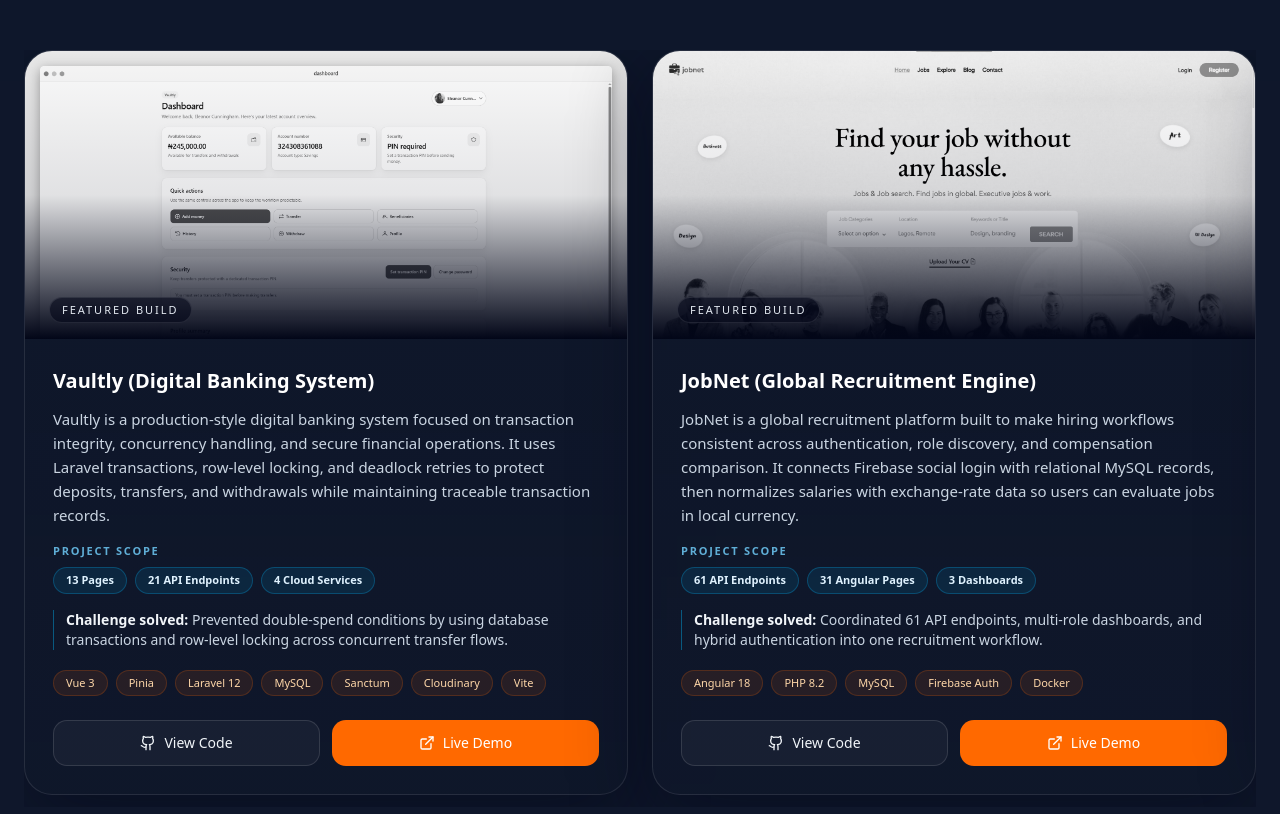
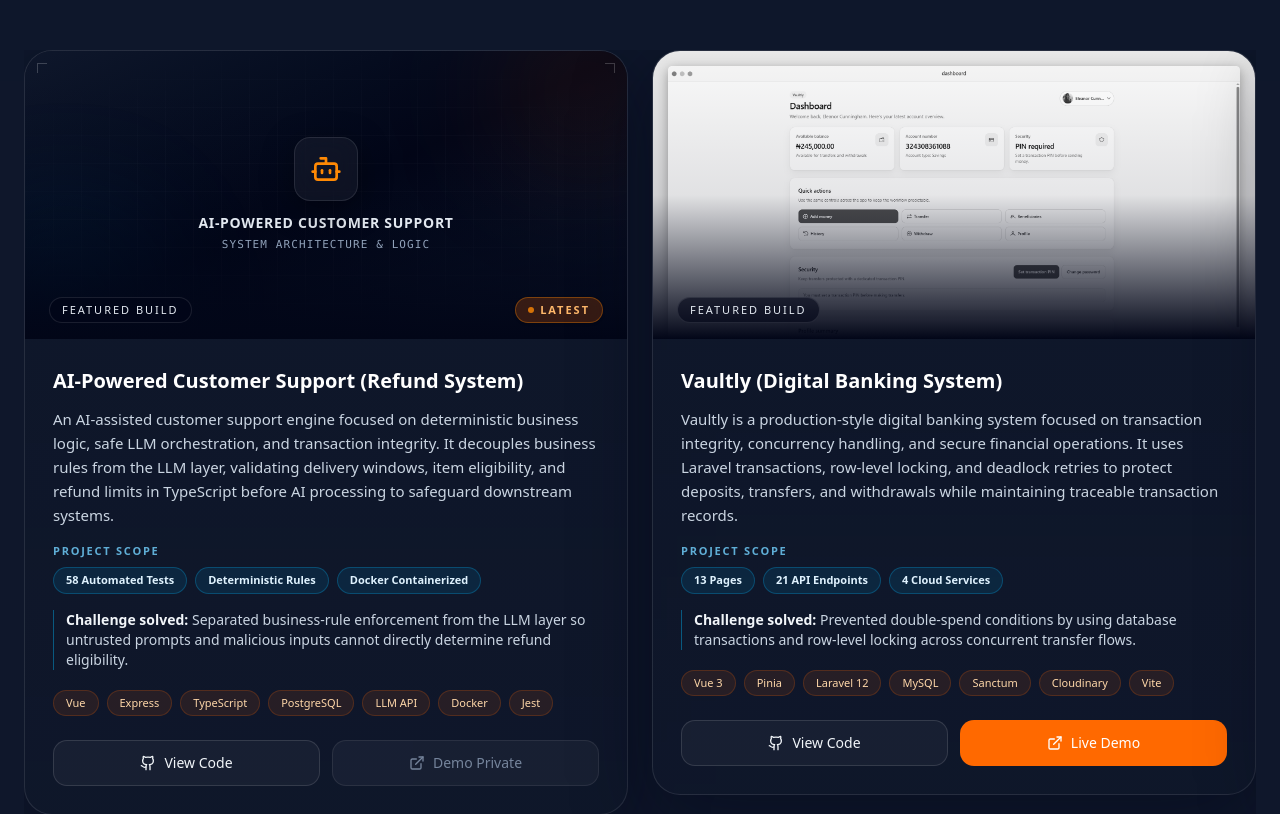
Before and after one commit to SlinkyCollins/Portfolio, a React (Vite) app: page / in a window 1280 px wide. Shown: the part 2460-3274 px from the top of the page. Built offline with nearby package versions, Linux system fonts and the light colour scheme; grey boxes are pictures that could not be loaded.

Commit message:
feat(projects): showcase latest AI refund system
- Populate latest project card with details from resume
- Add reusable fallback placeholder for missing project images
- Add subtle "Latest" badge to highlight newest project

```diff
--- a/src/components/Projects.jsx
+++ b/src/components/Projects.jsx
@@ -1,5 +1,5 @@
 import { useState } from "react"
-import { ChevronLeft, ChevronRight, ExternalLink, Github, ChevronDown } from "lucide-react"
+import { ChevronLeft, ChevronRight, ExternalLink, Github, ChevronDown, Bot, Cpu } from "lucide-react"
 import { motion } from "framer-motion"
 import { Swiper, SwiperSlide } from "swiper/react"
 import { A11y, Navigation } from "swiper/modules"
@@ -10,12 +10,33 @@
   // MOBILE UX: tracks which project cards are expanded (keyed by project title).
   // Each card's expand/collapse state is independent of the others.
   const [expandedCards, setExpandedCards] = useState({})
+  const [imageErrors, setImageErrors] = useState({})
 
   const toggleCard = (title) => {
     setExpandedCards((prev) => ({ ...prev, [title]: !prev[title] }))
   }
 
+  const handleImageError = (title) => {
+    setImageErrors((prev) => ({ ...prev, [title]: true }))
+  }
+
   const projects = [
+    {
+      title: "AI-Powered Customer Support (Refund System)",
+      description:
+        "An AI-assisted customer support engine focused on deterministic business logic, safe LLM orchestration, and transaction integrity. It decouples business rules from the LLM layer, validating delivery windows, item eligibility, and refund limits in TypeScript before AI processing to safeguard downstream systems.",
+      // Metrics give recruiters a quick proof point for project depth without lengthening the description.
+      metrics: ["58 Automated Tests", "Deterministic Rules", "Docker Containerized"],
+      // Challenge statements summarize the hardest engineering problem each project solved.
+      challenge:
+        "Separated business-rule enforcement from the LLM layer so untrusted prompts and malicious inputs cannot directly determine refund eligibility.",
+      tech: ["Vue", "Express", "TypeScript", "PostgreSQL", "LLM API", "Docker", "Jest"],
+      codeUrl: "https://github.com/SlinkyCollins",
+      liveUrl: "",
+      image: "",
+      icon: Bot,
+      isLatest: true,
+    },
     {
       title: "Vaultly (Digital Banking System)",
       description:
@@ -53,18 +74,6 @@
       codeUrl: "https://github.com/SlinkyCollins/Bank-App",
       liveUrl: "https://nairanest.vercel.app/",
       image: "/images/projects/bank.png",
-    },
-    {
-      title: "Phone OS Simulator (Browser-Based Mobile OS)",
-      description:
-        "Phone OS Simulator is a browser-based mobile environment built with Vanilla JavaScript to model app state, persistence, and device-like interactions without a framework. It coordinates isolated applications, USSD validation, Canvas gameplay, and webcam access through DOM state and browser APIs.",
-      metrics: ["10 Applications", "5 Persistent Modules", "4+ Browser APIs"],
-      challenge:
-        "Simulated an OS-like browser experience by coordinating persistent LocalStorage modules with Canvas and Webcam APIs.",
-      tech: ["Vanilla JavaScript", "Canvas API", "Webcam API", "LocalStorage", "CSS3"],
-      codeUrl: "https://github.com/SlinkyCollins/Phone-App",
-      liveUrl: "https://slinkycollins.github.io/Phone-App/",
-      image: "/images/projects/phone.png",
     }
   ]
 
@@ -157,17 +166,56 @@
             {projects.map((project) => {
               // MOBILE UX: per-card expanded flag driving progressive disclosure below.
               const isExpanded = !!expandedCards[project.title]
+              const CardIcon = project.icon || Cpu
 
               return (
                 <SwiperSlide key={project.title} className="!h-auto min-w-0">
                   <article className="group flex h-full min-w-0 flex-col overflow-hidden rounded-[1.75rem] border border-white/10 bg-[linear-gradient(180deg,rgba(15,23,42,0.96),rgba(15,23,42,0.82))] shadow-[0_24px_80px_rgba(2,6,23,0.45)] transition duration-300 hover:-translate-y-1 hover:border-orange-400/60">
                     <div className="relative overflow-hidden">
-                    <div className="absolute inset-0 z-10 bg-gradient-to-t from-slate-950 via-slate-950/10 to-transparent" />
+                      <div className="absolute inset-0 z-10 bg-gradient-to-t from-slate-950 via-slate-950/10 to-transparent pointer-events-none" />
+                      {project.image && !imageErrors[project.title] ? (
                         <img
                           src={project.image}
                           alt={`${project.title} screenshot`}
+                          onError={() => handleImageError(project.title)}
                           className="w-full h-44 object-cover object-top group-hover:scale-105 sm:h-56 lg:h-72 transition-transform duration-500 grayscale group-hover:grayscale-0"
                         />
+                      ) : (
+                        <div
+                          className="relative flex h-44 w-full flex-col items-center justify-center overflow-hidden bg-gradient-to-br from-slate-900 via-slate-950 to-slate-900 sm:h-56 lg:h-72 select-none"
+                          aria-label={`${project.title} visual placeholder`}
+                        >
+                          {/* Ambient background glow & technical grid */}
+                          <div
+                            className="absolute inset-0 opacity-25"
+                            style={{
+                              backgroundImage: `linear-gradient(to right, rgba(255, 255, 255, 0.08) 1px, transparent 1px), linear-gradient(to bottom, rgba(255, 255, 255, 0.08) 1px, transparent 1px)`,
+                              backgroundSize: "28px 28px",
+                              maskImage: "radial-gradient(ellipse 70% 60% at 50% 50%, black 50%, transparent 100%)",
+                              WebkitMaskImage: "radial-gradient(ellipse 70% 60% at 50% 50%, black 50%, transparent 100%)",
+                            }}
+                          />
+                          <div className="absolute -top-12 -right-12 h-44 w-44 rounded-full bg-orange-500/10 blur-3xl transition duration-500 group-hover:bg-orange-500/20" />
+                          <div className="absolute -bottom-12 -left-12 h-44 w-44 rounded-full bg-sky-500/10 blur-3xl transition duration-500 group-hover:bg-sky-500/20" />
+
+                          {/* Centerpiece graphic & icon */}
+                          <div className="relative z-10 flex flex-col items-center px-6 text-center transition-transform duration-500 group-hover:scale-105">
+                            <div className="mb-3 flex h-14 w-14 items-center justify-center rounded-2xl border border-white/10 bg-white/5 text-orange-400 shadow-[0_8px_32px_rgba(0,0,0,0.35)] backdrop-blur-md transition-colors duration-300 group-hover:border-orange-400/40 group-hover:text-orange-300 sm:h-16 sm:w-16">
+                              <CardIcon size={28} className="sm:h-8 sm:w-8" />
+                            </div>
+                            <span className="max-w-[260px] truncate text-xs font-semibold tracking-wider text-slate-200 uppercase sm:text-sm">
+                              {project.title.split("(")[0].trim()}
+                            </span>
+                            <span className="mt-1 font-mono text-[10px] tracking-widest text-slate-400 uppercase sm:text-[11px]">
+                              System Architecture &amp; Logic
+                            </span>
+                          </div>
+
+                          {/* Subtle decorative technical corner accents */}
+                          <div className="absolute top-3 left-3 h-2.5 w-2.5 border-t border-l border-white/20" />
+                          <div className="absolute top-3 right-3 h-2.5 w-2.5 border-t border-r border-white/20" />
+                        </div>
+                      )}
                       <div className="absolute inset-x-0 bottom-0 z-20 flex items-center justify-between px-4 pb-4 sm:px-6">
                         {project.status === "ongoing" ? (
                           <div className="inline-flex items-center gap-2 rounded-full border border-emerald-400/30 bg-emerald-500/15 px-3 py-1 text-[11px] font-medium uppercase tracking-[0.18em] text-emerald-300">
@@ -177,6 +225,13 @@
                         ) : (
                           <div className="inline-flex rounded-full border border-white/10 bg-slate-950/60 px-3 py-1 text-[11px] font-medium uppercase tracking-[0.18em] text-slate-200">
                             Featured Build
+                          </div>
+                        )}
+
+                        {project.isLatest && (
+                          <div className="inline-flex items-center gap-1.5 rounded-full border border-orange-400/35 bg-orange-500/20 backdrop-blur-md px-3 py-1 text-[11px] font-semibold uppercase tracking-[0.18em] text-orange-300 shadow-sm">
+                            <span className="h-1.5 w-1.5 rounded-full bg-orange-400 animate-pulse" />
+                            Latest
                           </div>
                         )}
                       </div>
@@ -190,8 +245,7 @@
                       {/* POLISH PASS (Task 1): Clean description line-clamping logic.
                         Unclamps completely when isExpanded is true or when on sm+ screens. */}
                       <p
-                      className={`mt-3 text-xs leading-6 text-slate-300 sm:text-sm lg:text-[15px] ${
-                        isExpanded ? "" : "line-clamp-3"
+                        className={`mt-3 text-xs leading-6 text-slate-300 sm:text-sm lg:text-[15px] ${isExpanded ? "" : "line-clamp-3"
                           } sm:line-clamp-none`}
                       >
                         {project.description}
@@ -252,8 +306,7 @@
 
                       {/* Progressive Disclosure Section: Challenge Solved */}
                       <p
-                      className={`mt-4 border-l border-sky-400/40 pl-3 text-xs leading-5 text-slate-300 sm:text-sm ${
-                        isExpanded ? "block" : "hidden"
+                        className={`mt-4 border-l border-sky-400/40 pl-3 text-xs leading-5 text-slate-300 sm:text-sm ${isExpanded ? "block" : "hidden"
                           } sm:block`}
                       >
                         <span className="font-semibold text-slate-100">Challenge solved:</span>{" "}
@@ -290,27 +343,37 @@
                       {/* Primary Action Controls */}
                       <div className="mt-6 grid gap-3 lg:grid-cols-2">
                         <motion.a
-                        href={project.codeUrl}
+                          href={project.codeUrl || "https://github.com/SlinkyCollins"}
                           target="_blank"
                           rel="noreferrer"
-                        className="inline-flex items-center justify-center gap-2 rounded-xl border border-white/12 bg-white/4 px-4 py-3 text-sm font-medium text-slate-100 transition hover:border-orange-400 hover:bg-white/8"
+                          className="inline-flex items-center justify-center gap-2 rounded-xl border border-white/12 bg-white/4 px-4 py-3 text-sm font-medium text-slate-100 transition hover:border-orange-400 hover:bg-white/8 cursor-pointer"
                           whileHover={{ opacity: 0.95 }}
                           transition={{ duration: 0.2, ease: "easeOut" }}
                         >
                           <Github size={16} />
                           View Code
                         </motion.a>
+                        {project.liveUrl ? (
                           <motion.a
                             href={project.liveUrl}
                             target="_blank"
                             rel="noreferrer"
-                        className="inline-flex items-center justify-center gap-2 rounded-xl bg-orange-500 px-4 py-3 text-sm font-medium text-white transition hover:bg-orange-400"
+                            className="inline-flex items-center justify-center gap-2 rounded-xl bg-orange-500 px-4 py-3 text-sm font-medium text-white transition hover:bg-orange-400 cursor-pointer"
                             whileHover={{ opacity: 0.95 }}
                             transition={{ duration: 0.2, ease: "easeOut" }}
                           >
                             <ExternalLink size={16} />
                             Live Demo
                           </motion.a>
+                        ) : (
+                          <span
+                            className="inline-flex items-center justify-center gap-2 rounded-xl border border-white/10 bg-white/5 px-4 py-3 text-sm font-medium text-slate-400 cursor-not-allowed select-none opacity-80"
+                            title="Live demo unavailable or enterprise system"
+                          >
+                            <ExternalLink size={16} />
+                            Demo Private
+                          </span>
+                        )}
                       </div>
                     </div>
                   </article>
```
Also changed, not shown: public/images/projects/phone.png (deleted). Lines whose indentation alone changed are shown as unchanged.
